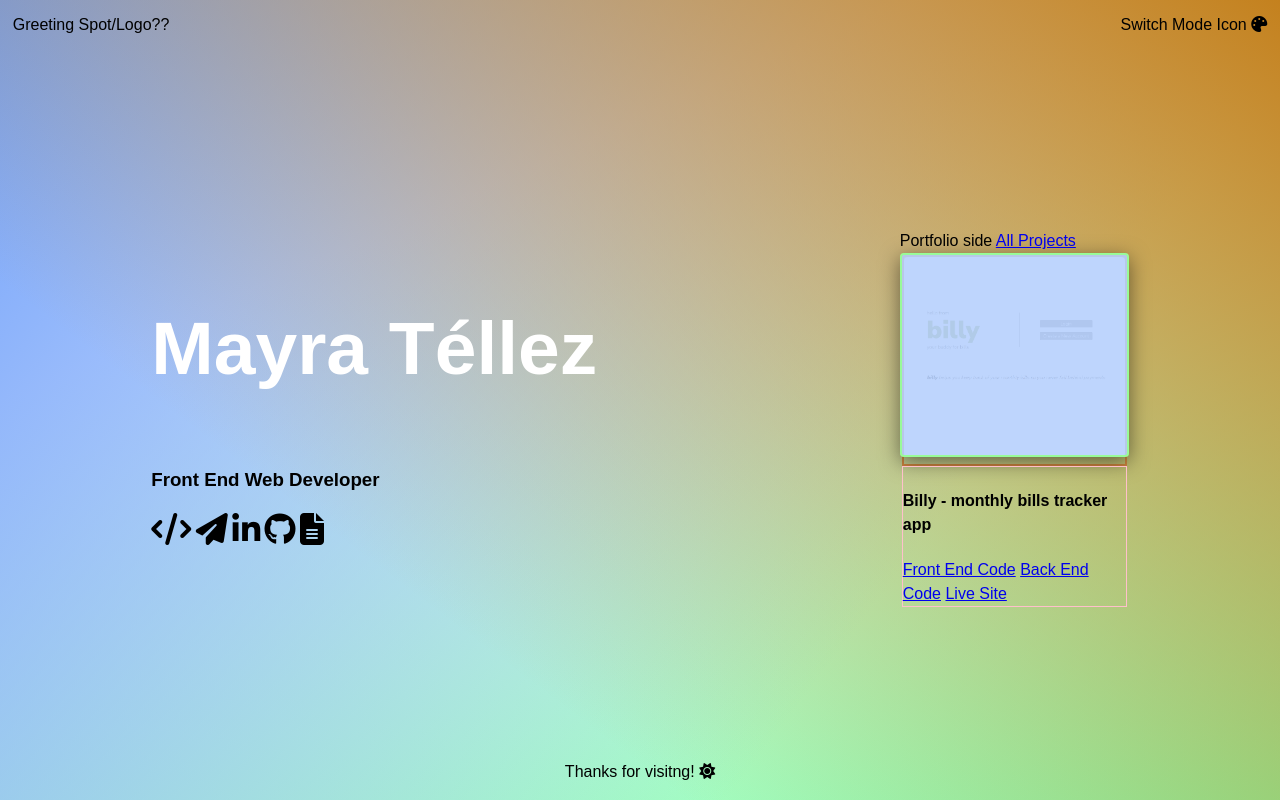
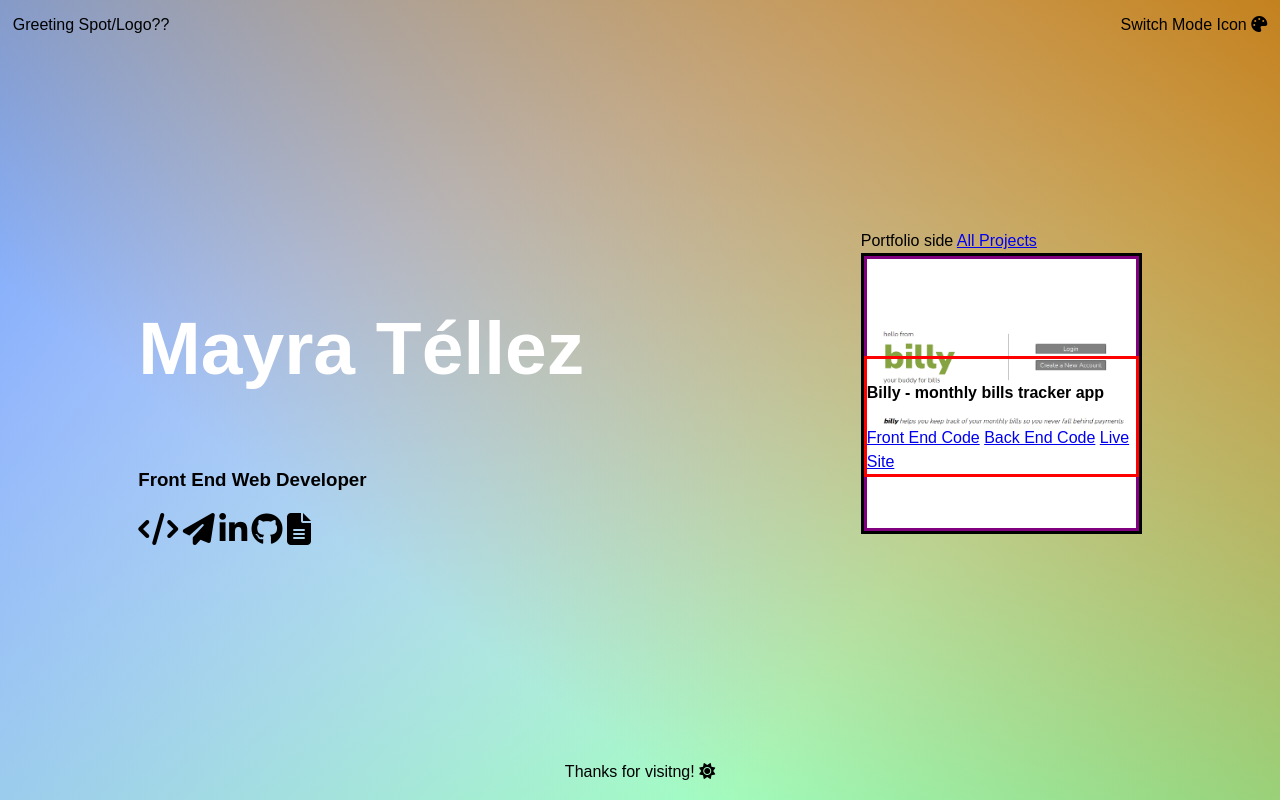
Before and after one commit to MayraNT/Portfolio, a plain HTML site: page index.html in a window 1280 px wide. Drawn offline with Linux system fonts and the light colour scheme; a web font is replaced by a local one.

Commit message:
restarted cards

```diff
--- a/index.html
+++ b/index.html
@@ -33,9 +33,9 @@
       <!-- <button type="button">Full Portfolio</button> -->
       <a href="./portfolioGallery/portfolioGallery.html">All Projects</a>
 
-      <div class="container">
-        <div class="card" href="https://bills-tracker.vercel.app/" target="_blank">
-          <div class="imgBx">
+      <div class="card">
+        <!-- <div class="card" href="https://bills-tracker.vercel.app/" target="_blank"> -->
+          <div class="img">
             <img src="../images/billyImg2.png" alt="image of billy, the monthly bills tracker app">
           </div>
           <div class="content">
@@ -44,7 +44,7 @@
             <a href="https://github.com/mayra-tellez/billsdb">Back End Code</a>
             <a href="https://bills-tracker.vercel.app/">Live Site</a>
           </div>
-        </div>
+        <!-- </div> -->
       </div>
     </section>
   </main>
--- a/styles.css
+++ b/styles.css
@@ -38,37 +38,73 @@ h1:hover {
   transform: rotate(0deg);
 }
 
+/* ///// NEW CARD STUFF START ///// */
+
+.card {
+  height: 275px;
+  width: 275px;
+  background-color: sandybrown;
+  border: solid 3px black;
+}
+
+.img {
+  height: 100%;
+  width: 100%;
+}
+
+img {
+  height: 100%;
+  width: 100%;
+  box-sizing: border-box;
+  border: solid 3px purple;
+  object-fit: cover;
+}
+
+.content {
+  position: relative;
+  top: -175px;
+  border: solid 3px red;
+}
+
+/* ///// NEW CARD STUFF END ///// */
+
+/* ///// CURRENT CARD STUFF START ///// */
+
 /* .container {
   position: relative;
 } */
 
-.container .card {
+/* .container .card {
   border-radius: 4px;
-  /* position: relative; */
+  position: relative;
   width: 225px;
   height: 200px;
   background: rgba(183, 208, 253, 0.89);
   box-shadow: 0 5px 20px rgba(0, 0, 0, 0.5);
   transition: 0.3s ease-in-out;
   border: solid 2px palegreen;
-}
+} */
 
-.container .card .imgBx {
+/* .container .card .imgBx {
   position: relative;
-  /* top: 10px;
-  right: 10px; */
+  z-index: 1;
+  border: solid 2px peru;
+} */
+
+/* .container:hover .card:hover .imgBx:hover {
   z-index: -1;
-  border: solid 2px peru;
-}
+} */
 
-.container .card .content {
+/* .container .card .content {
   border: solid 1px pink;
-}
+} */
 
-.container .card .imgBx img {
+/* .container .card .imgBx img {
   width: 100%;
   border-radius: 4px;
-}
+} */
+
+/* ///// CURRENT CARD STUFF END ///// */
 
 /* ///// FOOTER ///// */
 footer {
```
